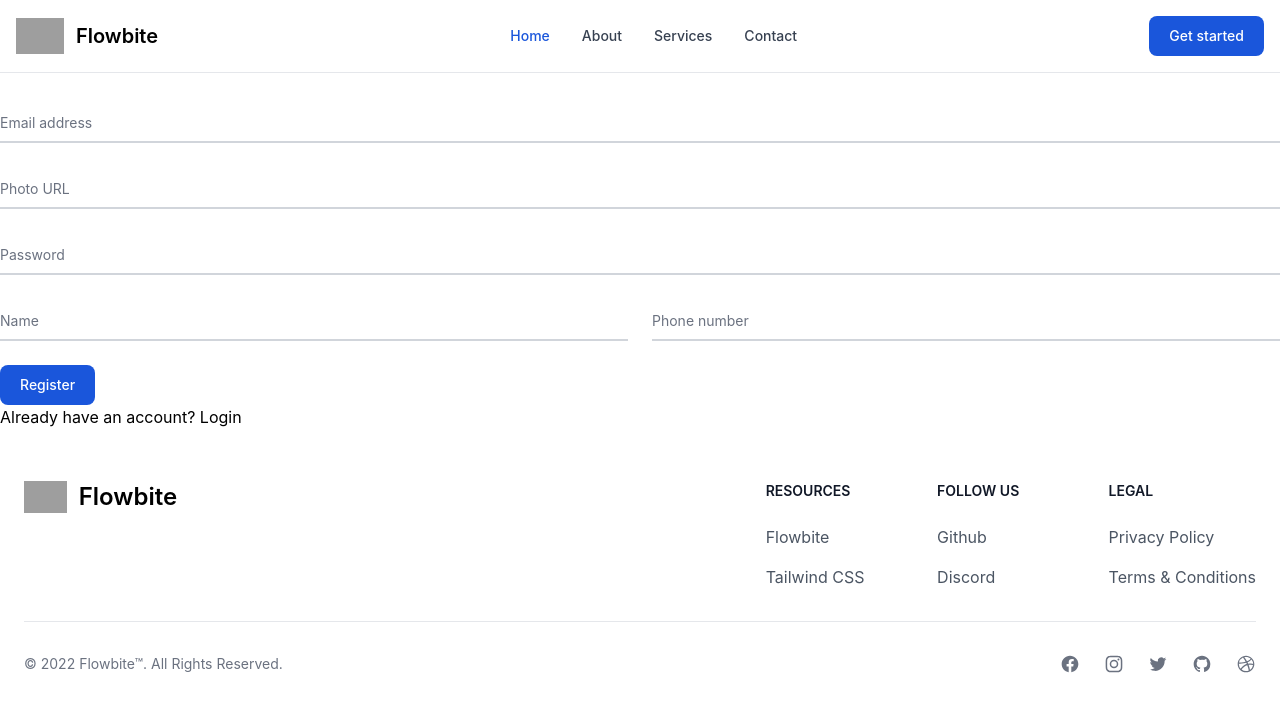
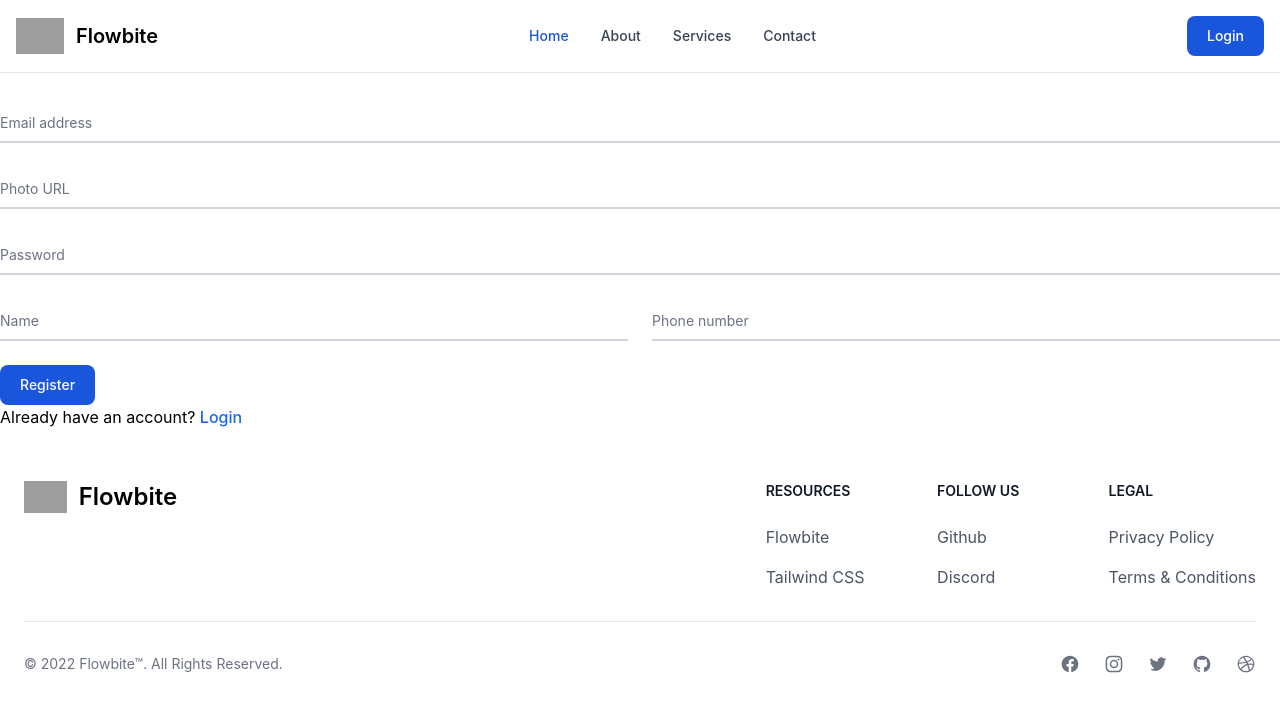
Before and after one commit to sufian06/individual-service-client, a React (Create React App) app: page /register in a window 1280 px wide. Shown: the top 712 px of the page. Built offline with nearby package versions, Linux system fonts and the light colour scheme; grey boxes are pictures that could not be loaded.

Commit message:
login/logout button setup

```diff
--- a/src/Pages/Register/Register.js
+++ b/src/Pages/Register/Register.js
@@ -134,8 +134,8 @@ const Register = () => {
         >
           Register
         </button>
-        <p className="infoText">
-          Already have an account? <Link to="/login">Login</Link>
+        <p className="">
+          Already have an account? <Link to="/login"><span className="font-medium text-blue-600 dark:text-blue-500 hover:underline">Login</span></Link>
         </p>
       </form>
     </div>
--- a/src/Pages/Shared/Header/Header.js
+++ b/src/Pages/Shared/Header/Header.js
@@ -1,6 +1,9 @@
-import React from "react";
+import React, { useContext } from "react";
+import { Link } from "react-router-dom";
+import { AuthContext } from "../../../context/AuthProvider/AuthProvider";
 
 const Header = () => {
+  const {user, logout} = useContext(AuthContext)
   return (
     <nav className="bg-white px-2 sm:px-4 py-2.5 dark:bg-gray-900 w-full z-20 top-0 left-0 border-b border-gray-200 dark:border-gray-600">
       <div className="container flex flex-wrap justify-between items-center mx-auto">
@@ -15,12 +18,20 @@ const Header = () => {
           </span>
         </a>
         <div className="flex md:order-2">
-          <button
+          <>
+            {
+              user?.uid ? (
+                <button>Logout</button>
+              ) : (
+                <button
             type="button"
             className="text-white bg-blue-700 hover:bg-blue-800 focus:ring-4 focus:outline-none focus:ring-blue-300 font-medium rounded-lg text-sm px-5 py-2.5 text-center mr-3 md:mr-0 dark:bg-blue-600 dark:hover:bg-blue-700 dark:focus:ring-blue-800"
           >
-            Get started
+            <Link to='/login'>Login</Link>
           </button>
+              )
+            }
+          </>
           <button
             data-collapse-toggle="navbar-sticky"
             type="button"
```
